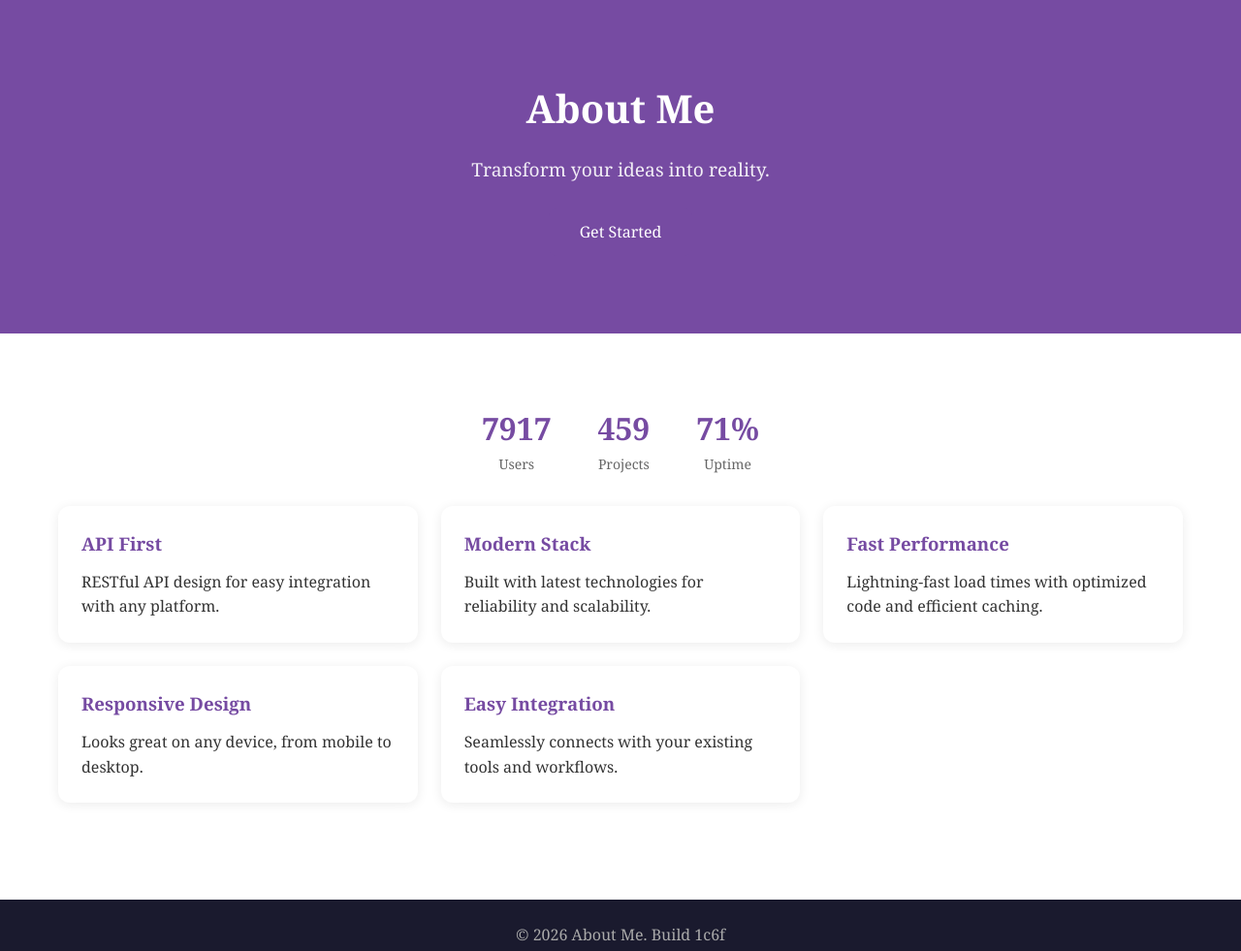
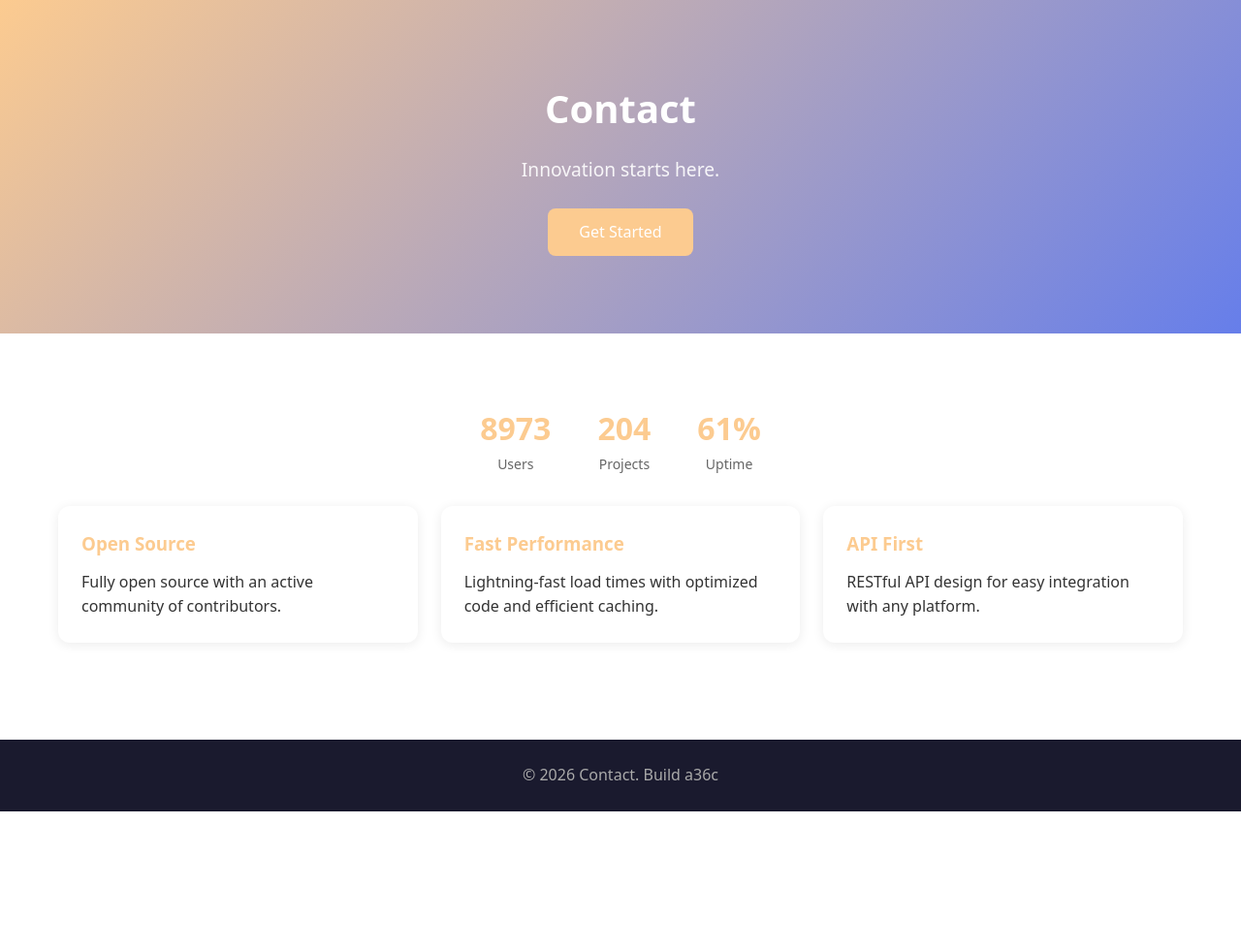
Before and after one commit to vothuyle148-rgb/starter-02d6b9, a plain HTML site: page page.html in a window 1280 px wide. Shown: the whole page at 97% size. After the commit the page ends 837 px from the top, so only its background shows below. Drawn offline with Linux system fonts and the light colour scheme.

Commit message:
Fix typography

```diff
--- a/page.html
+++ b/page.html
@@ -3,49 +3,47 @@
 <head>
 	<meta charset="UTF-8">
 	<meta name="viewport" content="width=device-width, initial-scale=1.0">
-	<title>About Me</title>
+	<title>Contact</title>
 	<style>
 		* { margin: 0; padding: 0; box-sizing: border-box; }
-		body { font-family: Georgia, 'Times New Roman', Times, serif; line-height: 1.6; color: #333; }
-		.hero { background: linear-gradient(135deg, #764ba2, #764ba2); color: #fff; padding: 80px 20px; text-align: center; }
+		body { font-family: system-ui, -apple-system, sans-serif; line-height: 1.6; color: #333; }
+		.hero { background: linear-gradient(135deg, #fccb90, #667eea); color: #fff; padding: 80px 20px; text-align: center; }
 		.hero h1 { font-size: 2.5rem; margin-bottom: 16px; }
 		.hero p { font-size: 1.2rem; opacity: .9; max-width: 600px; margin: 0 auto; }
 		.container { max-width: 1200px; margin: 0 auto; padding: 40px 20px; }
 		.grid { display: grid; grid-template-columns: repeat(auto-fit, minmax(280px, 1fr)); gap: 24px; margin-top: 32px; }
 		.card { background: #fff; border-radius: 12px; padding: 24px; box-shadow: 0 2px 12px rgba(0,0,0,.08); transition: transform .2s; }
 		.card:hover { transform: translateY(-4px); }
-		.card h3 { color: #764ba2; margin-bottom: 12px; }
-		.btn { display: inline-block; padding: 12px 32px; background: #764ba2; color: #fff; border: none; border-radius: 8px; font-size: 1rem; cursor: pointer; text-decoration: none; margin-top: 24px; }
+		.card h3 { color: #fccb90; margin-bottom: 12px; }
+		.btn { display: inline-block; padding: 12px 32px; background: #fccb90; color: #fff; border: none; border-radius: 8px; font-size: 1rem; cursor: pointer; text-decoration: none; margin-top: 24px; }
 		.btn:hover { opacity: .9; }
 		.stats { display: flex; justify-content: center; gap: 48px; margin-top: 32px; }
 		.stat { text-align: center; }
-		.stat-num { font-size: 2rem; font-weight: bold; color: #764ba2; }
+		.stat-num { font-size: 2rem; font-weight: bold; color: #fccb90; }
 		.stat-lbl { font-size: .875rem; color: #666; }
 		footer { background: #1a1a2e; color: #aaa; text-align: center; padding: 24px; margin-top: 60px; }
 	</style>
 </head>
 <body>
 	<div class="hero">
-		<h1>About Me</h1>
-		<p>Transform your ideas into reality.</p>
+		<h1>Contact</h1>
+		<p>Innovation starts here.</p>
 		<a href="#content" class="btn">Get Started</a>
 	</div>
 	<div class="container" id="content">
 		<div class="stats">
-			<div class="stat"><div class="stat-num">7917</div><div class="stat-lbl">Users</div></div>
-			<div class="stat"><div class="stat-num">459</div><div class="stat-lbl">Projects</div></div>
-			<div class="stat"><div class="stat-num">71%</div><div class="stat-lbl">Uptime</div></div>
+			<div class="stat"><div class="stat-num">8973</div><div class="stat-lbl">Users</div></div>
+			<div class="stat"><div class="stat-num">204</div><div class="stat-lbl">Projects</div></div>
+			<div class="stat"><div class="stat-num">61%</div><div class="stat-lbl">Uptime</div></div>
 		</div>
 		<div class="grid">
+			<div class="card"><h3>Open Source</h3><p>Fully open source with an active community of contributors.</p></div>
+			<div class="card"><h3>Fast Performance</h3><p>Lightning-fast load times with optimized code and efficient caching.</p></div>
 			<div class="card"><h3>API First</h3><p>RESTful API design for easy integration with any platform.</p></div>
-			<div class="card"><h3>Modern Stack</h3><p>Built with latest technologies for reliability and scalability.</p></div>
-			<div class="card"><h3>Fast Performance</h3><p>Lightning-fast load times with optimized code and efficient caching.</p></div>
-			<div class="card"><h3>Responsive Design</h3><p>Looks great on any device, from mobile to desktop.</p></div>
-			<div class="card"><h3>Easy Integration</h3><p>Seamlessly connects with your existing tools and workflows.</p></div>
 		</div>
 	</div>
 	<footer>
-		<p>&copy; 2026 About Me. Build 1c6f</p>
+		<p>&copy; 2026 Contact. Build a36c</p>
 	</footer>
 </body>
 </html>
```
